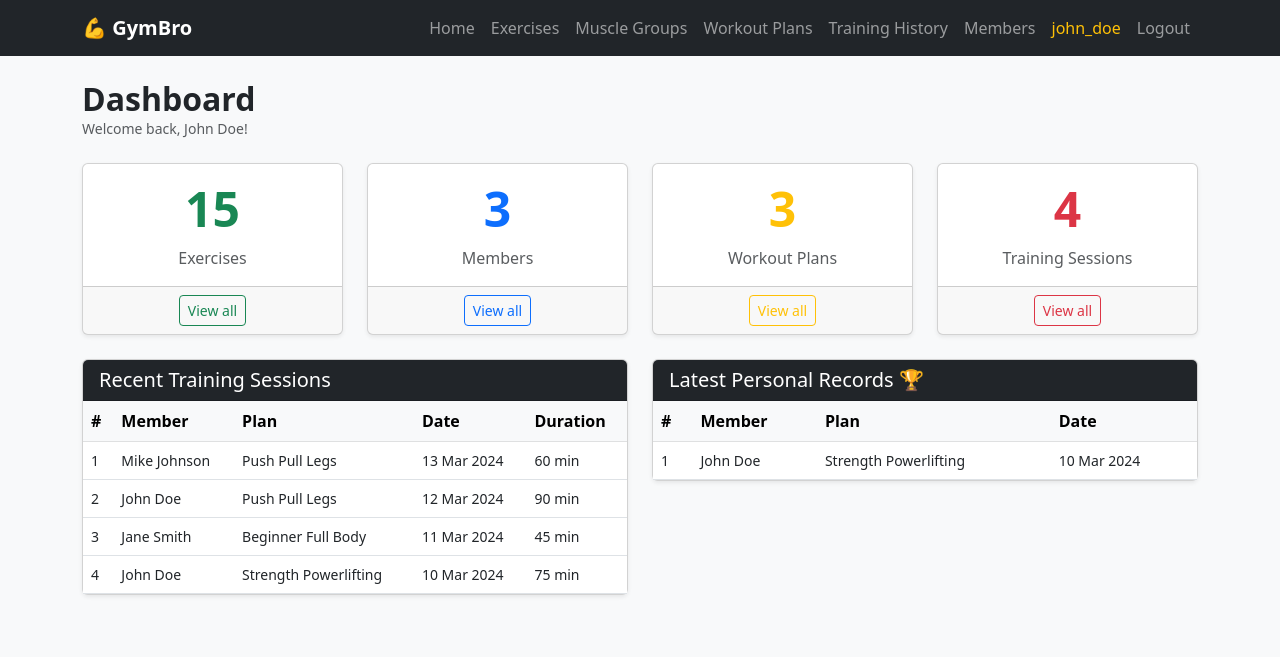
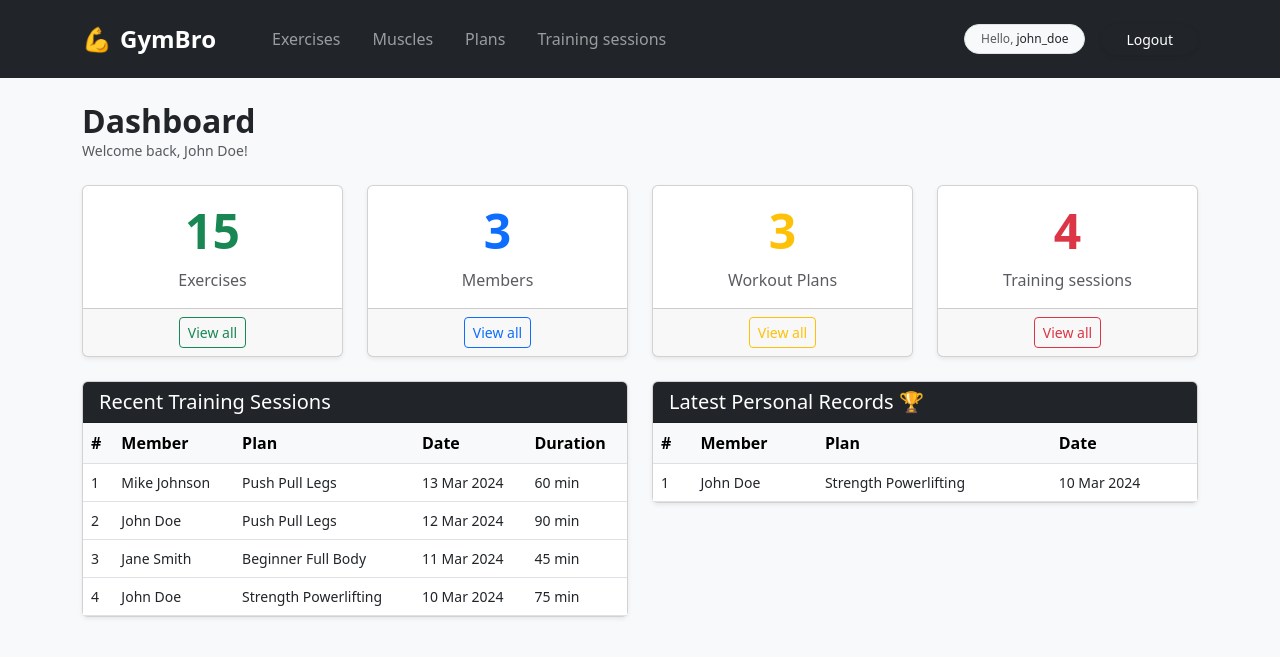
Before and after one commit to MateuszRuszczynski/GymBro, a Django app: page / in a window 1280 px wide. Shown: the top 657 px of the page. Run offline with Django 5.2, Linux system fonts and the light colour scheme; a user stored in the database is signed in; data comes from the database, SQL or seed files in the repository.

Commit message:
fix: view for the navigation links

```diff
--- a/templates/base.html
+++ b/templates/base.html
@@ -1,35 +1,47 @@
+{% load static %}
 <!DOCTYPE html>
 <html lang="en">
 <head>
   <meta charset="UTF-8">
   <meta name="viewport" content="width=device-width, initial-scale=1.0">
-  <title>GymBro 💪 {% block title %}{% endblock %}</title>
+  <title>💪GymBro {% block title %}{% endblock %}</title>
   <link href="https://cdn.jsdelivr.net/npm/bootstrap@5.3.0/dist/css/bootstrap.min.css" rel="stylesheet">
-  <style>
-      .clickable-row {
-          cursor: pointer;
-      }
-  </style>
 </head>
 <body class="bg-light">
 <nav class="navbar navbar-expand-lg navbar-dark bg-dark">
-  <div class="container">
-    <a class="navbar-brand fw-bold" href="{% url 'tracker:index' %}">💪 GymBro</a>
-    <div class="navbar-nav ms-auto">
+  <div class="container py-2">
+    <a class="navbar-brand fw-bold fs-4 d-flex align-items-center" href="{% url 'tracker:index' %}">
+      <span class="me-2">💪</span> GymBro
+    </a>
+    <div class="collapse navbar-collapse">
       {% if request.user.is_authenticated %}
-        <a class="nav-link" href="{% url 'tracker:index' %}">Home</a>
-        <a class="nav-link" href="{% url 'tracker:exercise-list' %}">Exercises</a>
-        <a class="nav-link" href="{% url 'tracker:muscle-group-list' %}">Muscle Groups</a>
-        <a class="nav-link" href="{% url 'tracker:workout-plan-list' %}">Workout Plans</a>
-        <a class="nav-link" href="{% url 'tracker:workout-log-list' %}">Training History</a>
-        <a class="nav-link" href="{% url 'tracker:gym-user-list' %}">Members</a>
-        <span class="nav-link text-warning">
-                    {{ request.user.username }}
-                </span>
-        <a class="nav-link" href="{% url 'logout' %}">Logout</a>
+        <ul class="navbar-nav me-auto mb-2 mb-lg-0 ms-lg-4">
+          <li class="nav-item"><a class="nav-link px-3" href="{% url 'tracker:exercise-list' %}">Exercises</a></li>
+          <li class="nav-item"><a class="nav-link px-3" href="{% url 'tracker:muscle-group-list' %}">Muscles</a></li>
+          <li class="nav-item"><a class="nav-link px-3" href="{% url 'tracker:workout-plan-list' %}">Plans</a></li>
+          <li class="nav-item"><a class="nav-link px-3" href="{% url 'tracker:workout-log-list' %}">Training sessions</a></li>
+        </ul>
+
+        <div class="navbar-nav ms-auto align-items-center">
+          <div class="nav-item dropdown me-3">
+          <span class="badge rounded-pill bg-light text-dark border p-2 px-3 fw-normal">
+            <span class="text-muted">Hello,</span> {{ request.user.username }}
+          </span>
+          </div>
+          <form action="{% url 'logout' %}" method="post" class="m-0">
+            {% csrf_token %}
+            <button type="submit" class="btn btn-dark btn-sm rounded-pill px-4 shadow-sm">
+              Logout
+            </button>
+          </form>
+        </div>
       {% else %}
-        <a class="nav-link" href="{% url 'login' %}">Login</a>
-        <a class="nav-link" href="{% url 'tracker:register' %}">Register</a>
+        <div class="navbar-nav ms-auto align-items-center">
+          <a class="nav-link me-3" href="{% url 'login' %}">Login</a>
+          <a class="btn btn-primary rounded-pill px-4 shadow-sm" href="{% url 'tracker:register' %}">
+            Get Started
+          </a>
+        </div>
       {% endif %}
     </div>
   </div>
--- a/templates/tracker/index.html
+++ b/templates/tracker/index.html
@@ -49,7 +49,7 @@
       <div class="card shadow-sm text-center h-100">
         <div class="card-body">
           <h1 class="display-5 fw-bold text-danger">{{ total_logs }}</h1>
-          <p class="text-muted mb-0">Training Sessions</p>
+          <p class="text-muted mb-0">Training sessions</p>
         </div>
         <div class="card-footer">
           <a href="{% url 'tracker:workout-log-list' %}"
```
